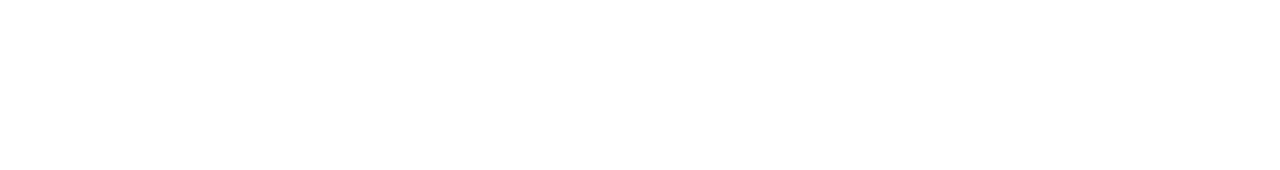
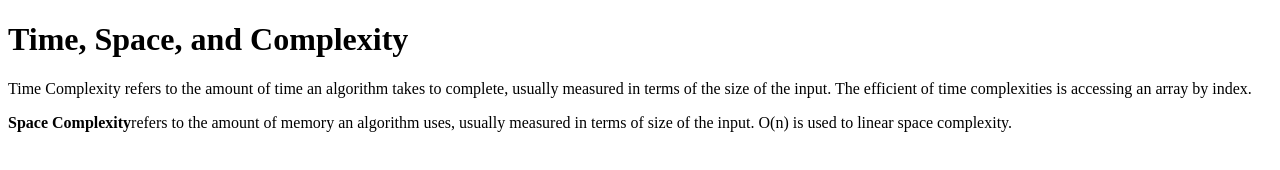
Before and after one commit to acciojob/time-and-space-complexity-Swathi0827, a website: page main.html in a window 1280 px wide. Drawn offline with Linux system fonts and the light colour scheme.

Commit message:
created a submission

```diff
--- a/main.html
+++ b/main.html
@@ -8,6 +8,9 @@
 
 <body>
 	<!-- the entire body must be written by student -->
+	<h1>Time, Space, and Complexity</h1>
+	<p>Time Complexity refers to the amount of time an algorithm takes to complete, usually measured in terms of the size of the input. The efficient of time complexities is accessing an array by index.</p>
+	<p><b>Space Complexity</b>refers to the amount of memory an algorithm uses, usually measured in terms of size of the input. O(n) is used to linear space complexity. </p>
     <script type="text/javascript" src="./script.js">
 </script>
 
```
